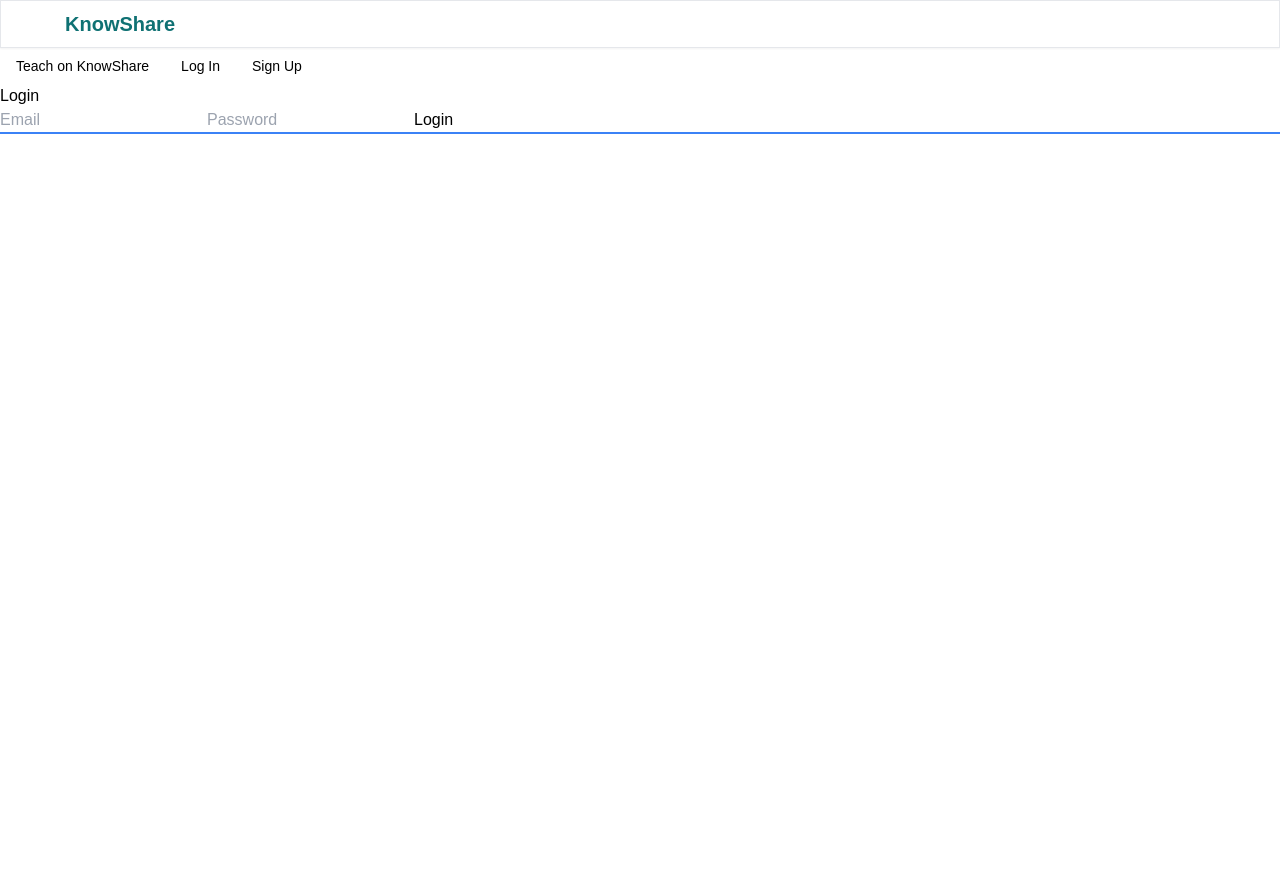
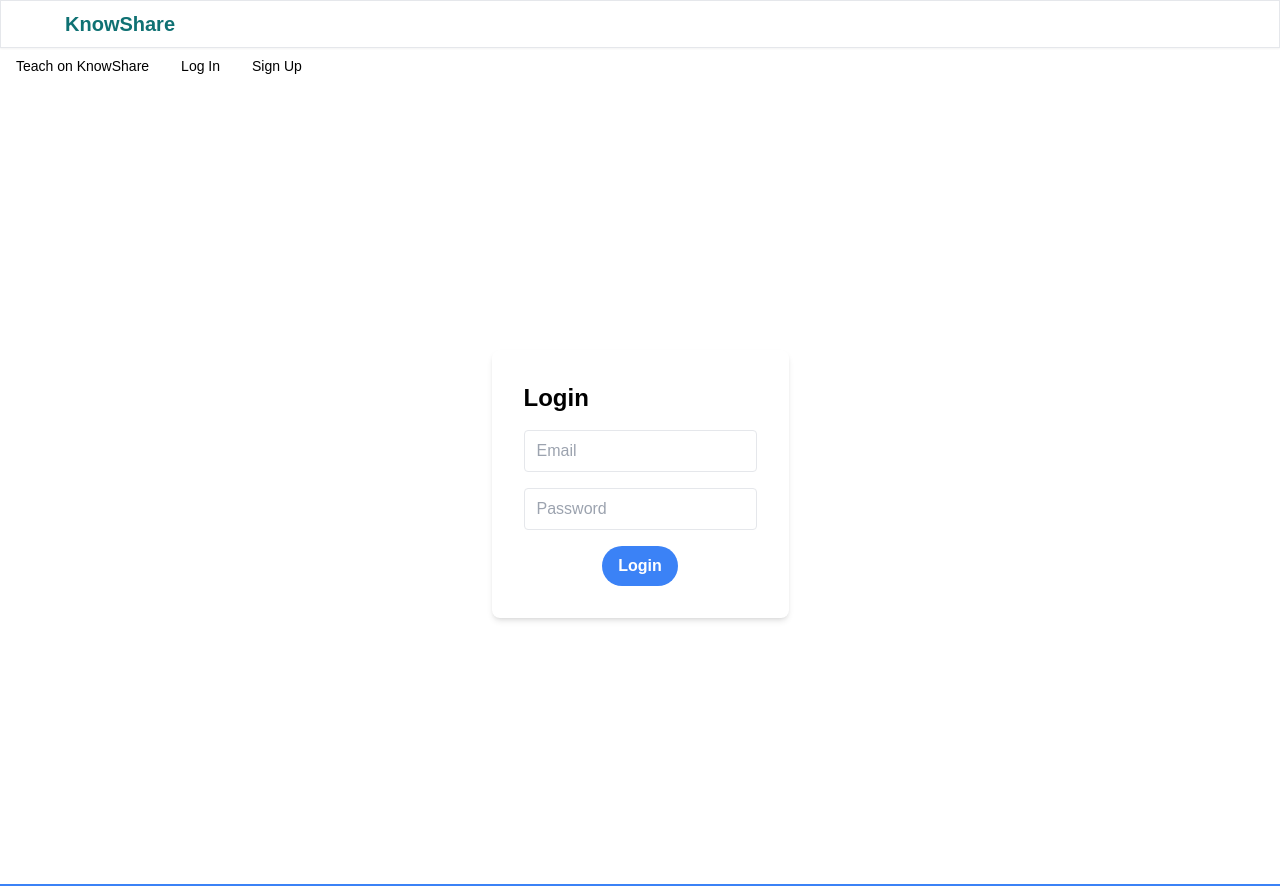
Before and after one commit to KnowShare-ALX/React-Frontend, a React (Create React App) app in the folder knowshare-react/: page /login in a window 1280 px wide. Before the commit the page ends 800 px from the top, so only its background shows below. Built offline with nearby package versions, Linux system fonts and the light colour scheme.

Commit message:
componets

```diff
--- a/knowshare-react/src/CreatorDashboard.jsx
+++ b/knowshare-react/src/CreatorDashboard.jsx
@@ -1,5 +1,4 @@
 import React from 'react';
-import 'tailwindcss/tailwind.css';
 
 function CreatorDashboard() {
   // Placeholder data (replace with actual data)
--- a/knowshare-react/src/Login.js
+++ /dev/null
@@ -1,37 +0,0 @@
-// Login.js
-import React, { useState } from 'react';
-
-function Login() {
-  const [formData, setFormData] = useState({ email: '', password: '' });
-
-  const handleSubmit = (e) => {
-    e.preventDefault();
-    // Add login logic here (e.g., validate credentials and authenticate user)
-    console.log('Login form submitted:', formData);
-  };
-
-  return (
-    <div>
-      <h2>Login</h2>
-      <form onSubmit={handleSubmit}>
-        <input
-          type="email"
-          placeholder="Email"
-          value={formData.email}
-          onChange={(e) => setFormData({ ...formData, email: e.target.value })}
-          required
-        />
-        <input
-          type="password"
-          placeholder="Password"
-          value={formData.password}
-          onChange={(e) => setFormData({ ...formData, password: e.target.value })}
-          required
-        />
-        <button type="submit">Login</button>
-      </form>
-    </div>
-  );
-}
-
-export default Login;
--- /dev/null
+++ b/knowshare-react/src/Login.jsx
@@ -0,0 +1,52 @@
+// Login.js
+import React, { useState } from 'react';
+
+function Login() {
+  const [formData, setFormData] = useState({ email: '', password: '' });
+
+  const handleSubmit = (e) => {
+    e.preventDefault();
+    // Add login logic here (e.g., validate credentials and authenticate user)
+    console.log('Login form submitted:', formData);
+  };
+
+  return (
+    <div className="flex justify-center items-center min-h-screen">
+      <div className="bg-white p-8 rounded-lg shadow-md">
+        <h2 className="text-2xl font-semibold mb-4">Login</h2>
+        <form onSubmit={handleSubmit}>
+          <div className="mb-4">
+            <input
+              type="email"
+              className="w-full px-3 py-2 rounded border"
+              placeholder="Email"
+              value={formData.email}
+              onChange={(e) => setFormData({ ...formData, email: e.target.value })}
+              required
+            />
+          </div>
+          <div className="mb-4">
+            <input
+              type="password"
+              className="w-full px-3 py-2 rounded border"
+              placeholder="Password"
+              value={formData.password}
+              onChange={(e) => setFormData({ ...formData, password: e.target.value })}
+              required
+            />
+          </div>
+          <div className="text-center">
+            <button
+              type="submit"
+              className="bg-blue-500 hover:bg-blue-600 text-white font-semibold px-4 py-2 rounded-full"
+            >
+              Login
+            </button>
+          </div>
+        </form>
+      </div>
+    </div>
+  );
+}
+
+export default Login;
```
